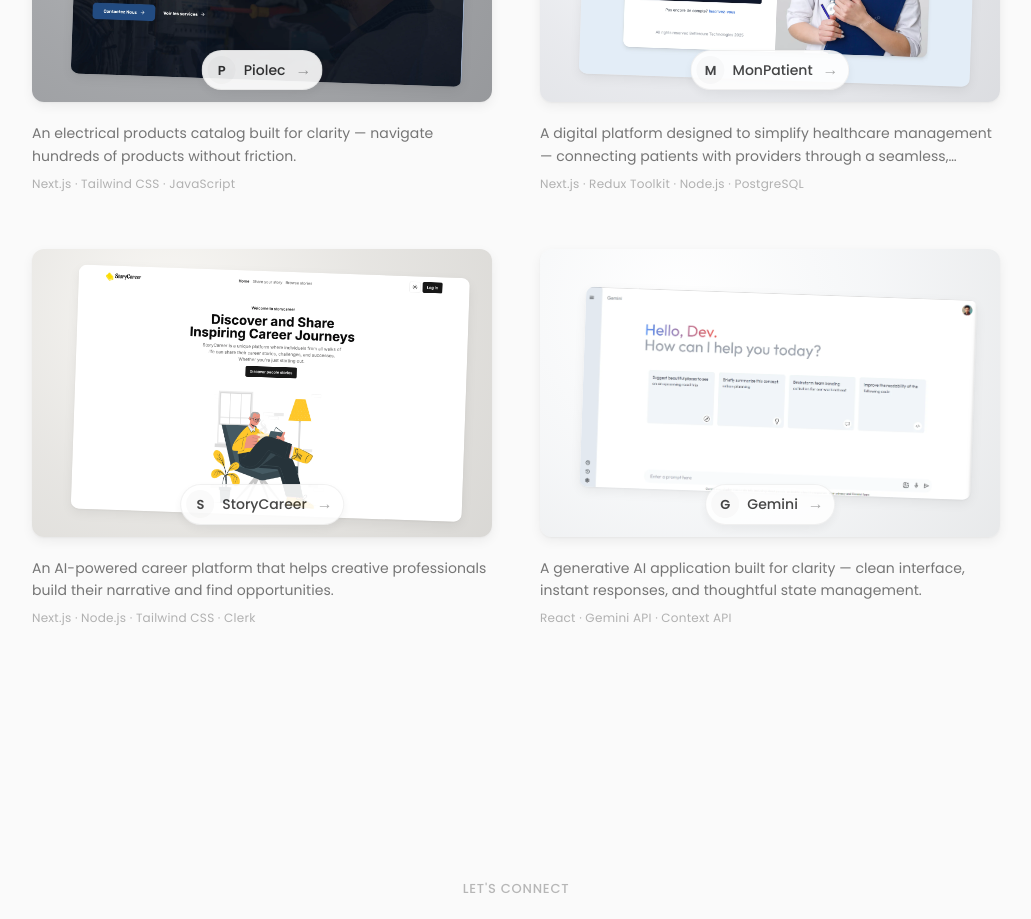
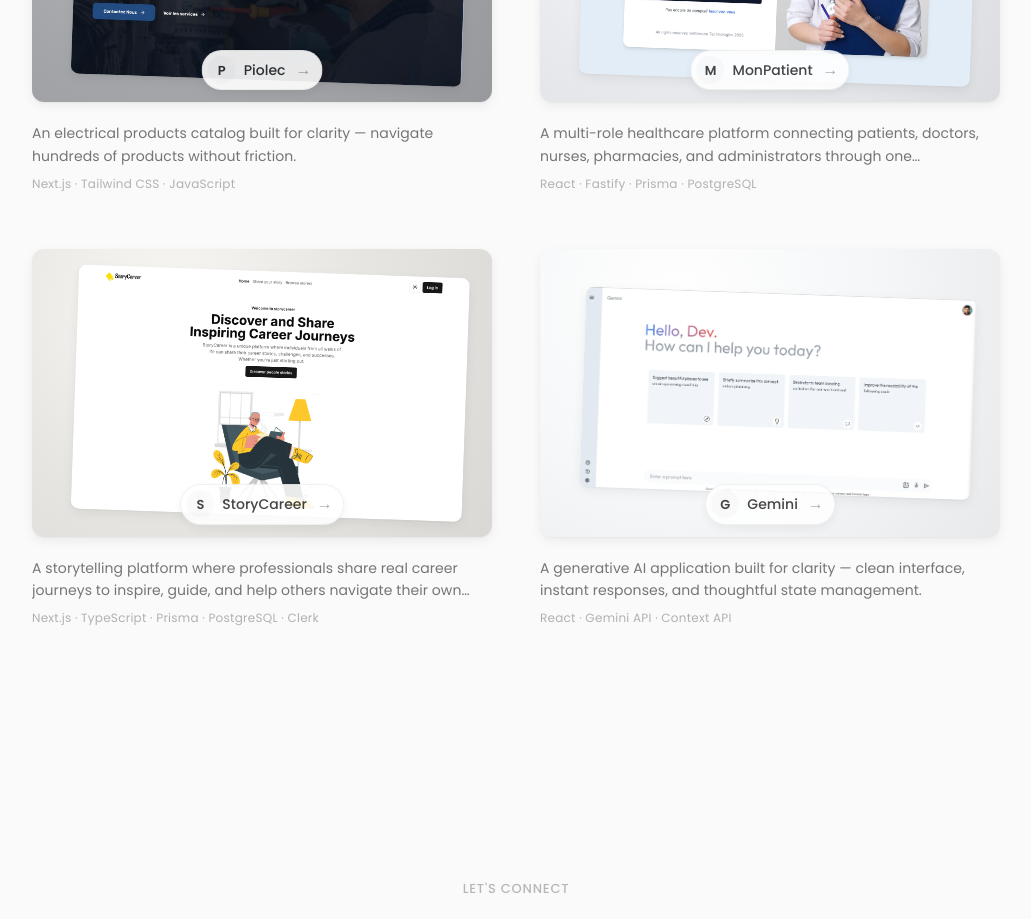
Before and after one commit to mostafa-akajdid/Makajdid, a React (Vite) app: page /projects in a window 1280 px wide. Shown: the part 1140-2059 px from the top of the page, without its empty margins (124-1155 px from the left). Built offline with nearby package versions, Linux system fonts and the light colour scheme.

Commit message:
update project story career

```diff
--- a/src/data/caseStudies.js
+++ b/src/data/caseStudies.js
@@ -204,17 +204,17 @@ const caseStudies = [
     slug: "monpatient",
     title: "MonPatient",
     subtitle:
-      "A digital platform designed to simplify healthcare management — connecting patients with providers through a seamless, intuitive experience.",
+      "A multi-role healthcare platform connecting patients, doctors, nurses, pharmacies, and administrators through one coordinated digital experience.",
     description:
-      "Healthcare platform for home visits, prescriptions, and medical coordination.",
+      "A full-stack healthcare platform for patient care, professional coordination, medical records, prescriptions, notifications, and secure role-based access.",
     image: monpatient,
-    stack: ["Next.js", "Redux Toolkit", "Node.js", "PostgreSQL"],
-    liveUrl: null,
+    stack: ["React", "Fastify", "Prisma", "PostgreSQL"],
+    liveUrl: "https://monpatient-kappa.vercel.app",
     githubUrl: null,
     meta: {
       role: "Full-Stack Development",
-      duration: "3 Months",
-      year: "2025",
+      duration: "2025–2026",
+      year: "2026",
       type: "Web Application",
     },
     facts: {
@@ -228,38 +228,47 @@ const caseStudies = [
       {
         title: "The Problem",
         text: [
-          "Healthcare systems often burden patients with fragmented tools — separate portals for appointments, records, and communication. The experience feels clinical, disconnected, and unnecessarily complex for people who just need care.",
-          "The goal was to rethink this from the patient's perspective. One place to manage everything. No friction, no confusion, no learning curve.",
+          "Healthcare coordination often relies on disconnected tools for patient profiles, care requests, medical records, prescriptions, and communication. This makes it difficult for patients and healthcare professionals to follow the same care journey.",
+          "The project needed one role-based platform where patients, doctors, nurses, pharmacies, and administrators could access the information and actions relevant to them without sharing the same interface or permissions.",
         ],
         image: monpatient,
-        imageAlt: "MonPatient interface showing the patient dashboard",
+        imageAlt:
+          "MonPatient registration and role-based access experience",
       },
       {
         title: "The Approach",
         text: [
-          "We started with the simplest possible flow: a patient opens the app and immediately sees what matters. Appointments, messages, documents — presented clearly without navigating through layers of menus.",
-          "Every interaction was designed to feel effortless. Scheduling requires two taps. Messages appear in a clean, chronological feed. Medical records are organized by visit, not scattered across disconnected files.",
+          "I built the product as a React frontend connected to a Fastify backend, with JWT authentication, role guards, Prisma, and PostgreSQL. Each role receives a dedicated dashboard and protected workflows based on its responsibilities.",
+          "The working core includes registration, login, profile completion, doctor–patient requests, nurse service requests, medical records, prescriptions, notifications, chat, document uploads, and responsive dashboards. Modules planned for later versions remain visible through honest Coming Soon states instead of broken pages.",
         ],
         image: monpatient,
-        imageAlt: "MonPatient appointment scheduling interface",
+        imageAlt:
+          "MonPatient healthcare dashboard with role-based navigation and patient workflows",
       },
       {
         title: "The Outcome",
         text: [
-          "The final product is a calm, focused application that puts patients in control. No unnecessary features, no visual noise — just the tools people need, presented with care.",
-          "Performance was a priority from the start. Pages load instantly, transitions feel native, and the experience remains smooth even on older devices. Healthcare software should feel this way.",
+          "MonPatient is deployed as a presentation-ready healthcare platform where users can register, complete their profile, access the correct dashboard, and use the implemented care and communication workflows without encountering blank pages or broken actions.",
+          "The final system uses a responsive React interface, a secured Fastify REST API, PostgreSQL data persistence, Cloudinary document storage, email verification, and production deployments on Vercel.",
         ],
         image: monpatient,
-        imageAlt: "MonPatient medical records view",
+        imageAlt:
+          "MonPatient patient profile with healthcare and emergency information",
       },
     ],
     technologies: [
-      "Next.js",
+      "React",
+      "TypeScript",
+      "Vite",
       "Redux Toolkit",
-      "Node.js",
+      "Fastify",
+      "Prisma",
       "PostgreSQL",
       "REST API",
-      "JWT Auth",
+      "JWT Authentication",
+      "Cloudinary",
+      "WebSocket",
+      "Vercel",
       "Responsive Design",
     ],
   },
@@ -268,62 +277,81 @@ const caseStudies = [
     slug: "storycareer",
     title: "StoryCareer",
     subtitle:
-      "An AI-powered career platform that helps creative professionals build their narrative and find opportunities.",
+      "A storytelling platform where professionals share real career journeys to inspire, guide, and help others navigate their own path.",
+
     description:
-      "Career platform with tips and success stories for professional growth.",
+      "A community-driven platform for discovering, publishing, and saving authentic career stories.",
+
     image: StoryCareer,
-    stack: ["Next.js", "Node.js", "Tailwind CSS", "Clerk"],
-    liveUrl: null,
-    githubUrl: null,
+
+    stack: [
+      "Next.js",
+      "TypeScript",
+      "Prisma",
+      "PostgreSQL",
+      "Clerk"
+    ],
+
+    liveUrl: "https://storycareer-six.vercel.app",
+    githubUrl: "https://github.com/akajdid-mostafa/storycareer",
+
     meta: {
       role: "Full-Stack Development",
       duration: "2 Months",
       year: "2025",
       type: "Web Application",
     },
+
     facts: {
       industry: "Career Development",
       platform: "Web",
       responsive: "Yes",
       team: "Solo",
     },
+
     status: "Personal Project",
+
     story: [
       {
         title: "The Problem",
         text: [
-          "Career advice is everywhere — but it's generic, disconnected, and rarely actionable. Creative professionals need guidance that understands their unique path, not corporate templates applied to creative work.",
-          "The challenge was to build a platform where career growth feels personal. Tailored advice, real stories, and tools that adapt to individual goals rather than imposing a one-size-fits-all framework.",
+          "Most career advice online comes in the form of generic articles, motivational posts, or unrealistic success stories. What people often need instead is honesty — learning how others faced setbacks, changed careers, solved problems, and eventually found their path.",
+          "The challenge was to create a platform where professionals can share authentic career experiences, giving students and early-career professionals practical insights they can actually relate to."
         ],
         image: StoryCareer,
-        imageAlt: "StoryCareer platform dashboard",
+        imageAlt: "StoryCareer homepage featuring real career stories",
       },
+
       {
         title: "The Approach",
         text: [
-          "The platform centers on storytelling — real career journeys from real professionals. AI-powered recommendations surface relevant opportunities based on skills, interests, and career stage, not just job titles.",
-          "The interface was kept clean and focused. No cluttered dashboards, no overwhelming metrics. Just the next step in your career, presented clearly — with enough context to act on it immediately.",
+          "StoryCareer was designed around one core idea: people learn best from other people's experiences. Users can discover stories by industry, publish their own journey, save inspiring stories, and build a personal reading collection.",
+          "The interface stays intentionally simple. The focus is always on the content itself, making reading comfortable and distraction-free while encouraging meaningful contributions from the community."
         ],
         image: StoryCareer,
-        imageAlt: "StoryCareer AI-powered recommendations",
+        imageAlt: "StoryCareer story reading experience",
       },
+
       {
         title: "The Outcome",
         text: [
-          "StoryCareer delivers personalized career guidance in a calm, focused environment. The AI recommendations feel relevant rather than generic, and the platform adapts as users grow and their goals evolve.",
-          "Built with Clerk for seamless authentication, Tailwind CSS for consistent styling, and Node.js for a reliable backend — chosen for stability over novelty.",
+          "The final product delivers a clean publishing and reading experience with secure authentication, responsive design, SEO-friendly architecture, and a scalable foundation for a growing community of career stories.",
+          "Built with Next.js, Prisma, PostgreSQL, and Clerk, the platform prioritizes simplicity, performance, and maintainability over unnecessary complexity."
         ],
         image: StoryCareer,
-        imageAlt: "StoryCareer career journey view",
+        imageAlt: "StoryCareer story publishing interface",
       },
     ],
+
     technologies: [
       "Next.js",
-      "Node.js",
-      "Tailwind CSS",
+      "TypeScript",
+      "Prisma",
+      "PostgreSQL",
       "Clerk",
-      "AI Integration",
+      "Server Actions",
       "Responsive Design",
+      "SEO Optimization",
     ],
   },
   {
```
